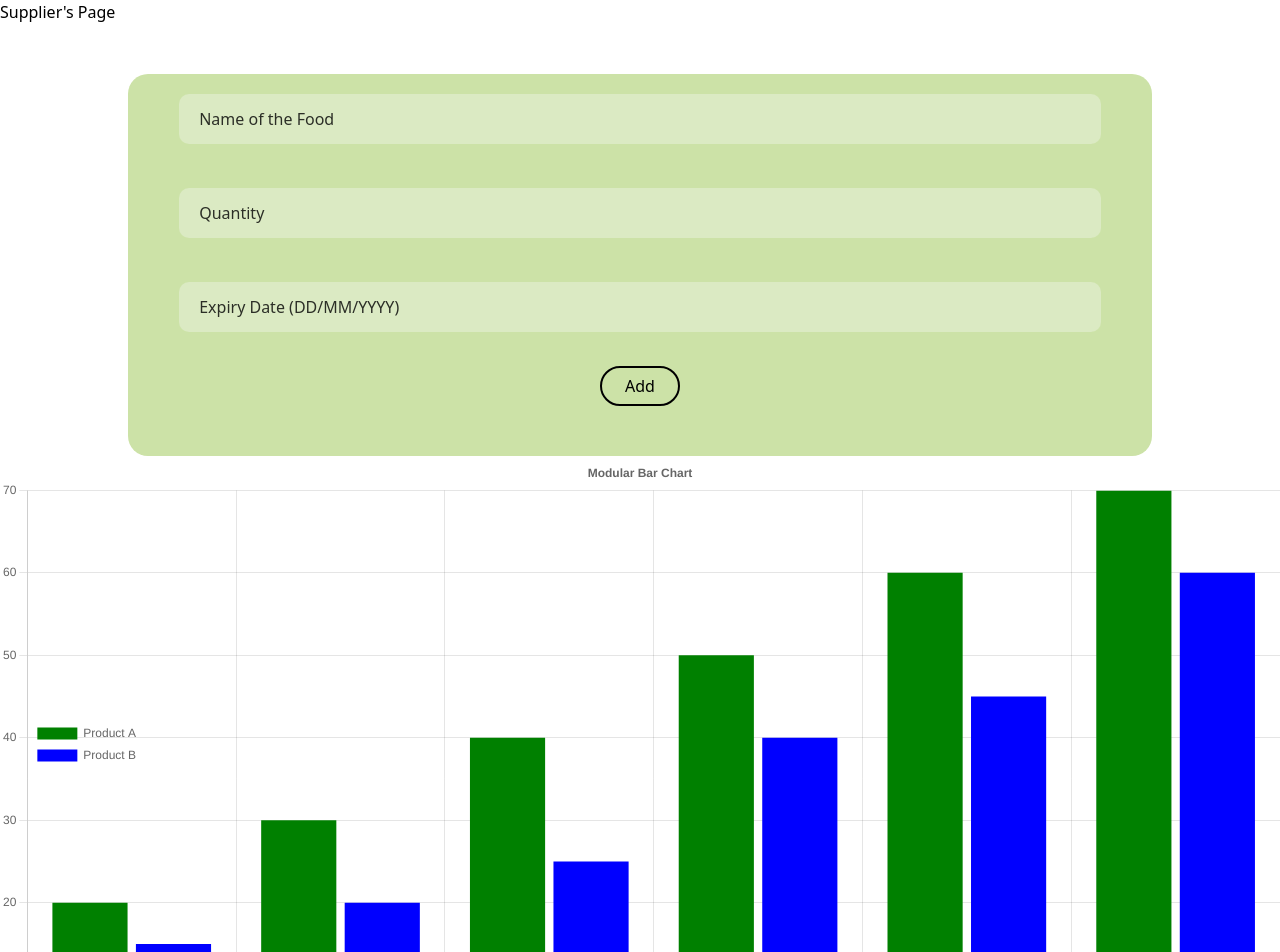
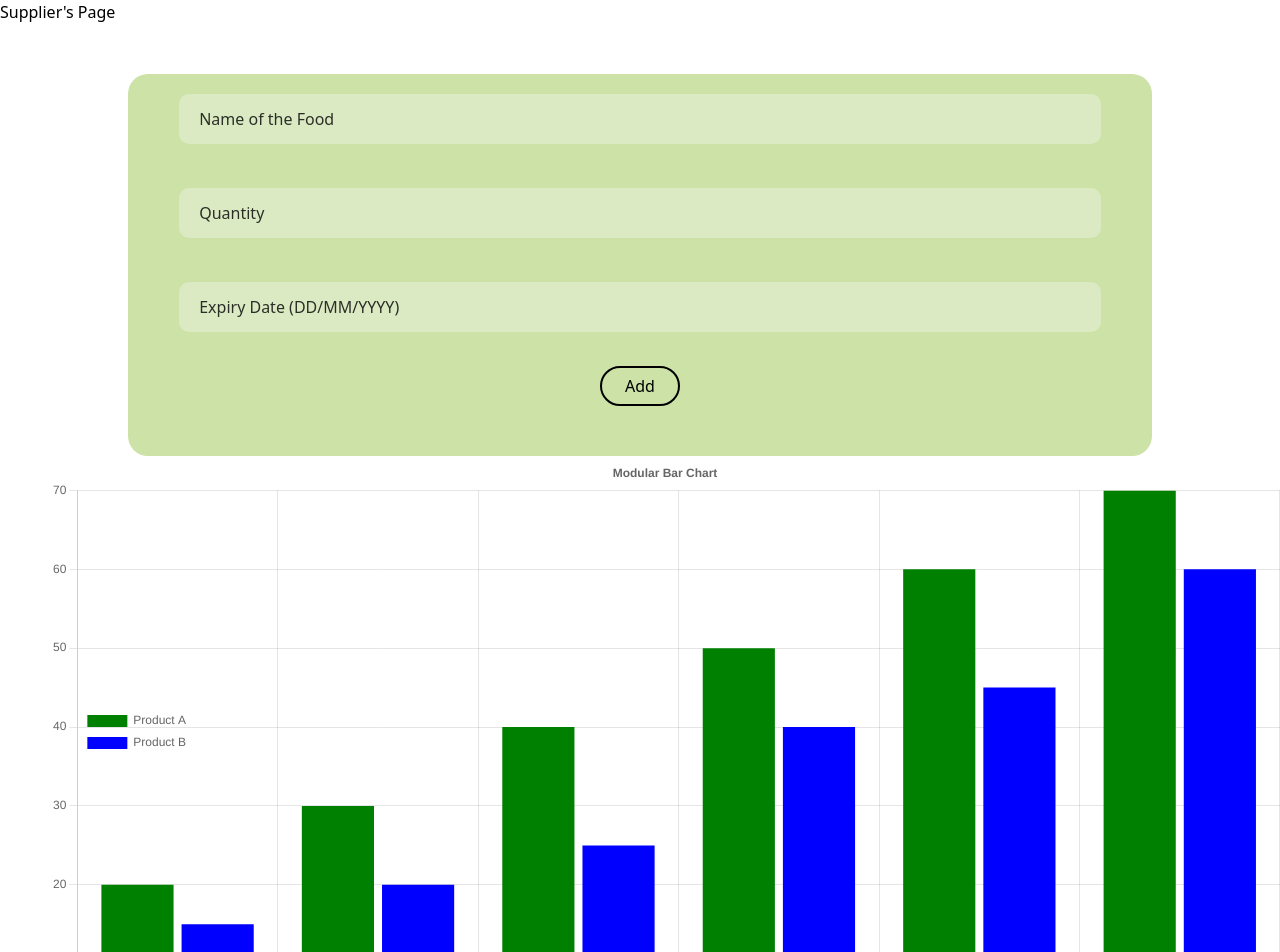
Before and after one commit to AvirupRay/reckon_5.0, a React (Vite) app in the folder reckon_5.0/: page /supplr in a window 1280 px wide. Shown: the top 952 px of the page. Built offline with nearby package versions, Linux system fonts and the light colour scheme.

Commit message:
bar graph modified

```diff
--- a/reckon_5.0/src/App.css
+++ b/reckon_5.0/src/App.css
@@ -46,3 +46,8 @@ body {
   background-color: black;
   color: antiquewhite;
 }
+.bargraph {
+  height: 100%;
+  width: 100%;
+  padding-left: 50px;
+}
--- a/reckon_5.0/src/Components/Supplier/Bargraph.jsx
+++ b/reckon_5.0/src/Components/Supplier/Bargraph.jsx
@@ -1,5 +1,6 @@
 import React from "react";
 import { Bar } from "react-chartjs-2";
+import "../../App.css";
 import {
   BarElement,
   CategoryScale,
@@ -46,7 +47,7 @@ function Bargraph() {
   };
 
   return (
-    <div className="Bargraph">
+    <div className="bargraph">
       <Bar options={option} data={data} />
     </div>
   );
```
